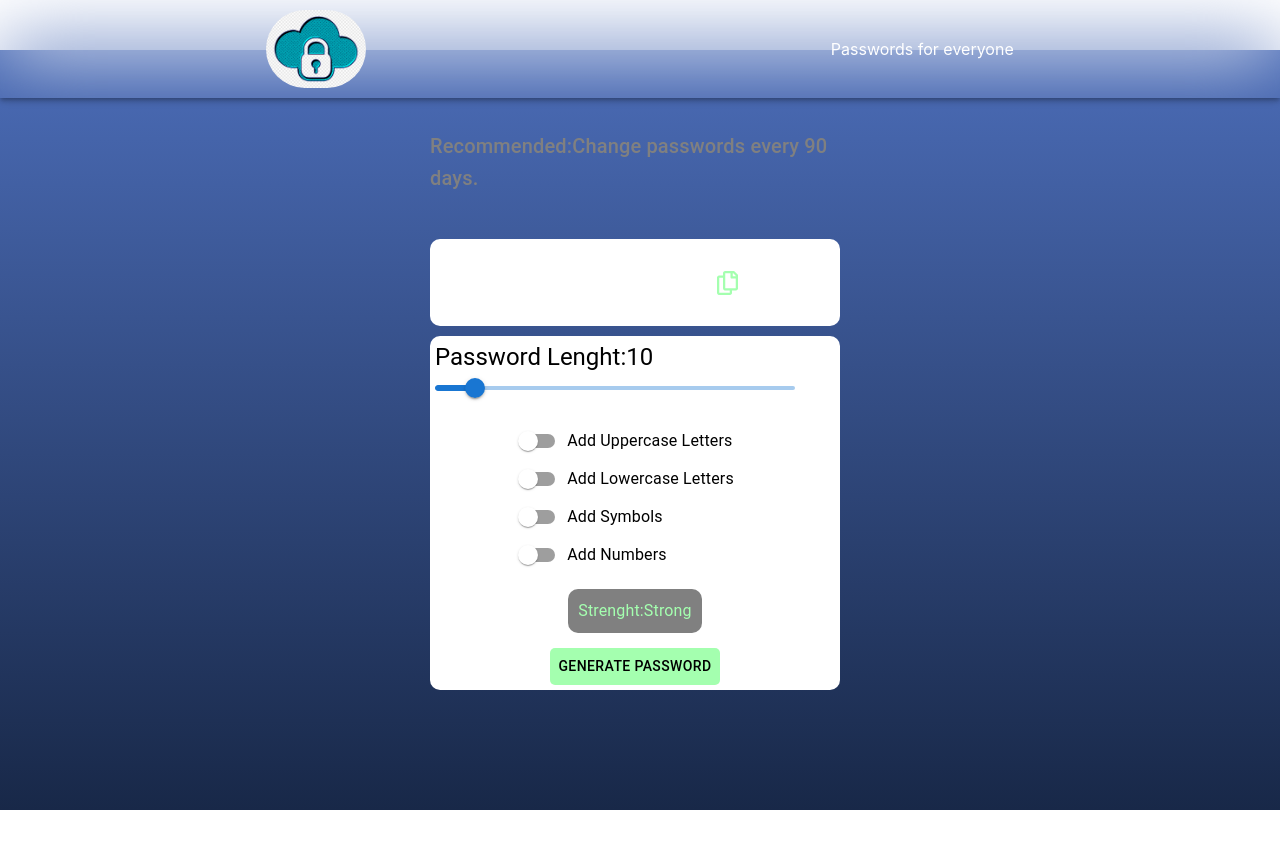
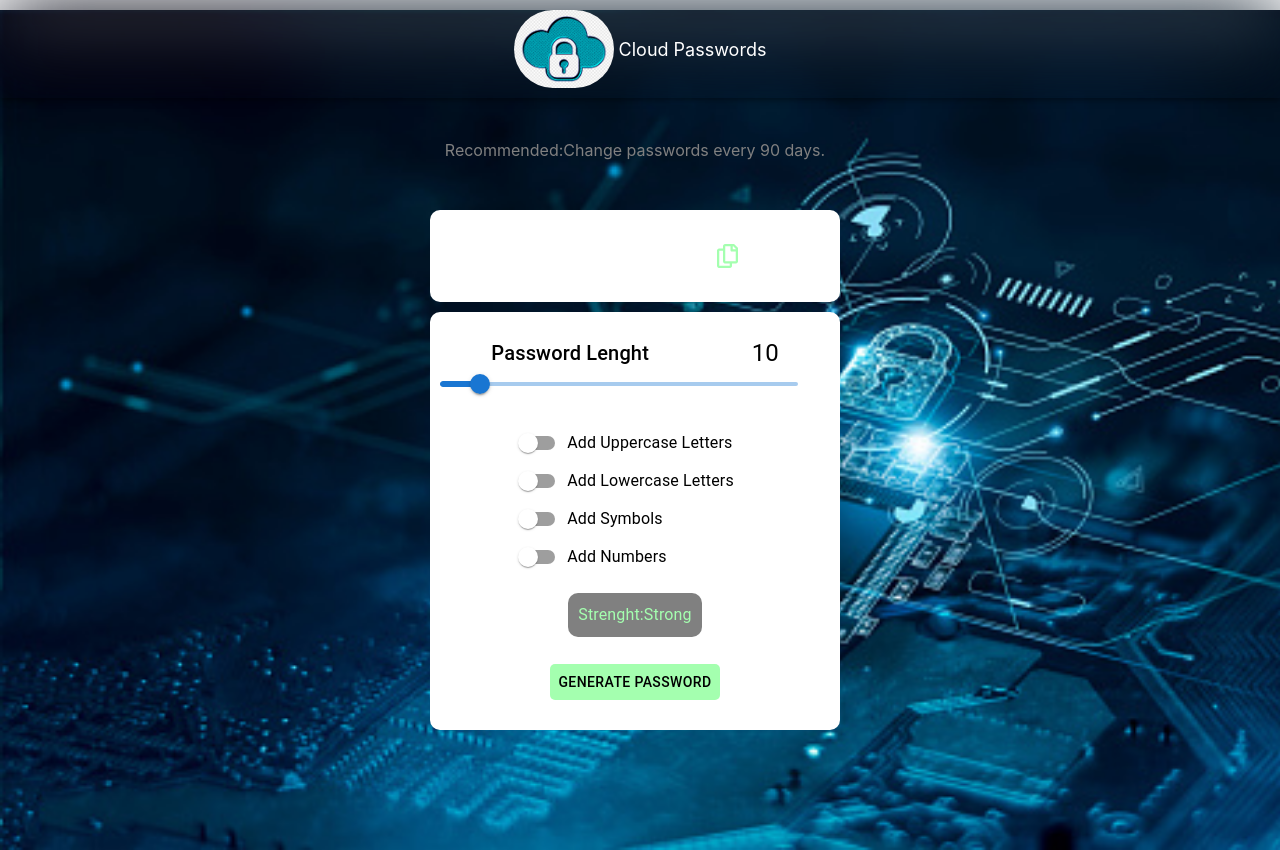
Before and after one commit to leungwoo/reactpasswordgenerator, a React (Create React App) app: page / in a window 1280 px wide. Before the commit the page ends 810 px from the top, so only its background shows below. Built offline with nearby package versions, Linux system fonts and the light colour scheme; the HTML template or start-up script is replaced by a standard one.

Commit message:
setTimeout after 10second

```diff
--- a/src/App.jsx
+++ b/src/App.jsx
@@ -1,6 +1,6 @@
 /* eslint-disable no-console */
 /* eslint-disable no-plusplus */
-import React, { useEffect, useState } from 'react';
+import React, { useState } from 'react';
 import {
   Box, Button, FormControlLabel, FormGroup, Grid, IconButton, Slider, Switch, Typography,
 } from '@mui/material';
@@ -14,6 +14,7 @@ import {
 } from './Components/Character';
 import { CopySuccess, CopyFailed } from './Components/Message';
 import copy from './assets/Copy.png';
+import bgImage from './assets/weblock.jpeg';
 
 const App = () => {
   const [password, setPassword] = useState('');
@@ -48,7 +49,7 @@ const App = () => {
     } else {
       toast(message, {
         postion: 'top-center',
-        autoClose: 2500,
+        autoClose: 4000,
         hideProgressBar: 'false',
         closeOnClick: 'true',
         pauseOnHover: 'true',
@@ -57,6 +58,9 @@ const App = () => {
       });
     }
   };
+  const passswordDelete = () => setTimeout(() => {
+    setPassword('');
+  }, '10000');
 
   const generatePassword = () => {
     if (!hasUpperCase && !hasLowerCase && !hasSymbols && !hasNumbers) {
@@ -68,9 +72,11 @@ const App = () => {
       if (hasSymbols) { characterList += symbols; }
       if (hasNumbers) { characterList += numbers; }
       setPassword(createPassword(characterList));
-      notify('Password is generated Successfully', false);
+      notify('Password is generated Successfully, and will disappear in 10 seconds', false);
+      passswordDelete();
     }
   };
+  clearTimeout(passswordDelete);
 
   const copyToClipboard = () => {
     navigator.clipboard.writeText(password);
@@ -85,10 +91,6 @@ const App = () => {
     }
   };
 
-  useEffect(() => {
-
-  }, []);
-
   return (
 
     <div>
@@ -97,24 +99,26 @@ const App = () => {
         style={{
           display: 'flex',
           justifyContent: 'center',
-          background: 'linear-gradient(#4b6cb7, #182848)',
-          height: '90vh',
+          backgroundImage: `url(${bgImage})`,
+          height: '100vh',
           paddingLeft: '20px',
           paddingRight: '30px',
           paddingBottom: '40px',
-          marginTop: '50px',
+          marginTop: '10px',
+          backgroundSize: 'cover',
+          backgroundRepeat: 'no-repeat',
         }}
       >
         <Grid
           container
           xs={12}
-          sm={12}
-          md={5}
+          sm={8}
+          md={6}
           lg={4}
           xl={4}
           sx={{ justifyContent: 'center', marginTop: '10vh', marginBottom: '10vh' }}
         >
-          <Typography variant="h6" style={{ color: 'grey' }}>
+          <Typography variant="h7" style={{ color: 'grey', marginTop: '50px' }}>
             Recommended:Change passwords every 90 days.
           </Typography>
           <Grid
@@ -131,7 +135,7 @@ const App = () => {
             <Grid item>
               <Typography
                 variant="h6"
-                sx={{ wordWrap: 'break-word', width: '100%' }}
+                sx={{ wordWrap: 'break-word' }}
               >
                 {password}
               </Typography>
@@ -153,20 +157,22 @@ const App = () => {
               padding: '5px',
               marginTop: '10px',
               alignItems: 'center',
+              paddingTop: '20px',
+              paddingBottom: '30px',
             }}
           >
-            <Grid item container>
-              <Grid item className="slider length details" sx={{ display: 'flex', justifyContent: 'space-between' }}>
-                <Typography variant="h5">
-                  Password Lenght:
+            <Grid item container sx={{ padding: '5px' }}>
+              <Grid item container className="slider length details" sx={{ display: 'flex', justifyContent: 'space-around' }}>
+                <Typography variant="h6">
+                  Password Lenght
                 </Typography>
                 <Typography variant="h5">
                   {passwordLength}
                 </Typography>
               </Grid>
-              <Grid item className="slider" xs={12}>
+              <Grid item className="slider" xs={11}>
                 <Slider
-                  sx={{ width: '90%' }}
+                  size="large"
                   defaultValue={passwordLength}
                   onChange={(e) => setPasswordLength(e.target.value)}
                   aria-label="length"
@@ -223,12 +229,16 @@ const App = () => {
             <Grid item className="strength" sx={{ display: 'flex' }}>
               <Strength passwordLength={passwordLength} />
             </Grid>
-            <Grid item>
+            <Grid item sx={{ paddingTop: '10px' }}>
               <Button
                 onClick={generatePassword}
                 className="button"
                 sx={{
-                  display: 'flex', background: '#A4FFAF', color: 'black', borderRadius: '5px',
+
+                  display: 'flex',
+                  background: '#A4FFAF',
+                  color: 'black',
+                  borderRadius: '5px',
                 }}
               >
                 Generate password
--- a/src/Components/Head.jsx
+++ b/src/Components/Head.jsx
@@ -4,10 +4,10 @@ import logo from '../assets/cloud.png';
 
 const Head = () => (
   <AppBar style={{ background: 'transparent', padding: '10px', backdropFilter: 'blur(40px)' }}>
-    <Toolbar style={{ display: 'flex', justifyContent: 'space-around' }}>
+    <Toolbar style={{ display: 'flex', justifyContent: 'center' }}>
       <img src={logo} alt="logo" width="100px" style={{ borderRadius: '40px' }} />
-      <span style={{ color: '#fff' }}>
-        Passwords for everyone
+      <span style={{ color: '#fff', marginLeft: '5px', fontSize: 'large' }}>
+        Cloud Passwords
       </span>
     </Toolbar>
   </AppBar>
```
Also changed, not shown: src/assets/lock.jpeg (added), src/assets/weblock.jpeg (added).
